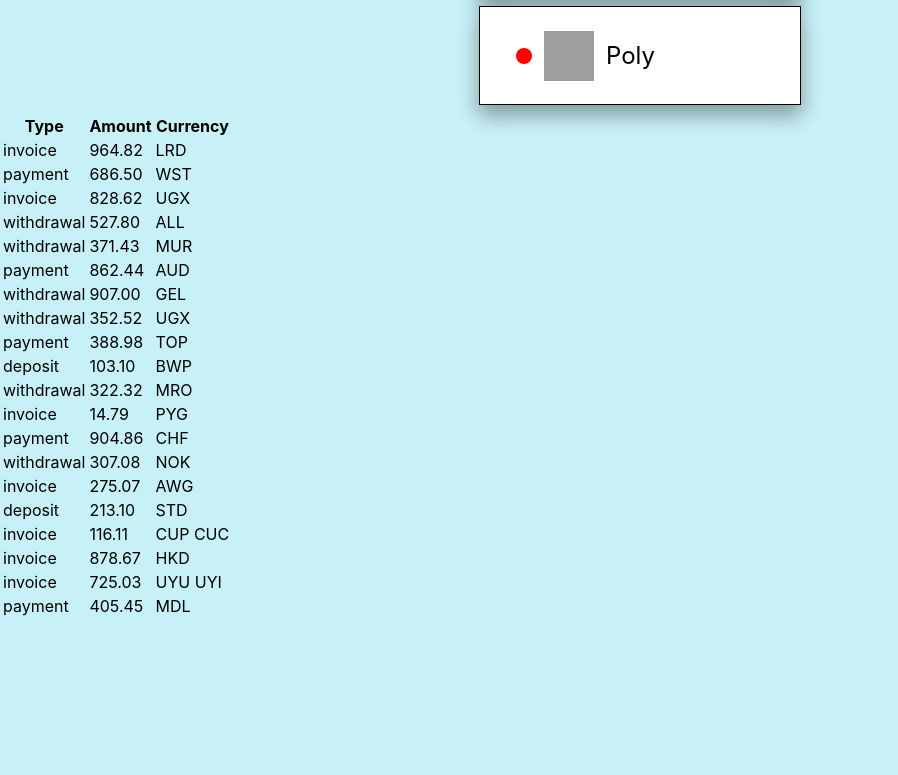
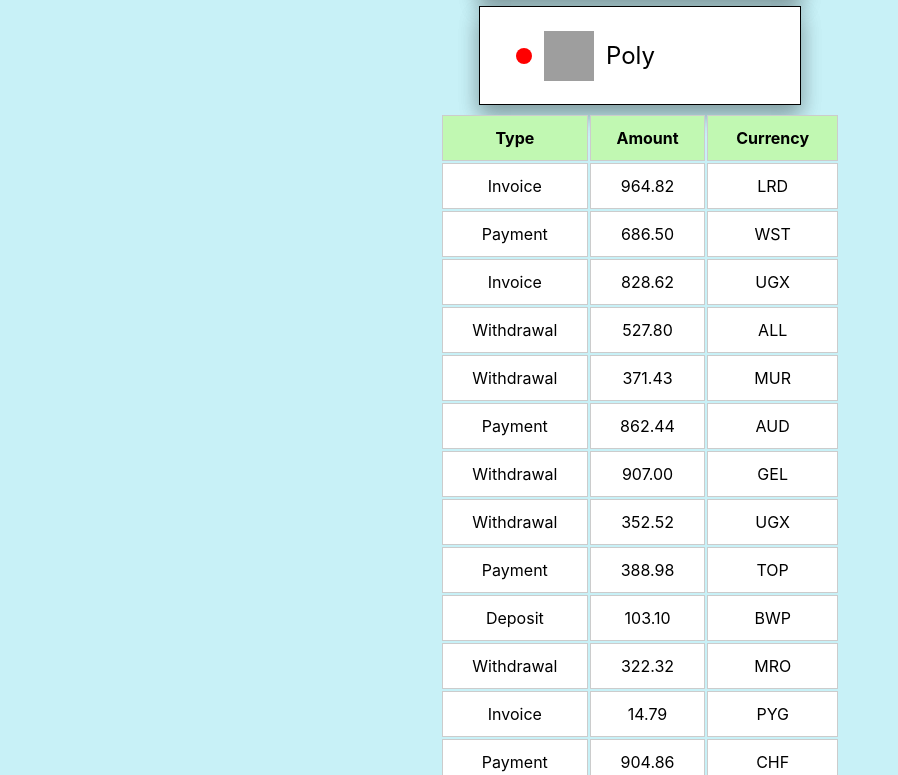
Before and after one commit to Aleksandr2905/goit-react-hw-01-components, a React (Create React App) app: page / in a window 1280 px wide. Shown: the part 1065-1840 px from the top of the page, without its empty margins (0-898 px from the left). Before the commit the page ends 1684 px from the top, so only its background shows below. Built offline with nearby package versions, Linux system fonts and the light colour scheme; grey boxes are pictures that could not be loaded.

Commit message:
style task04

```diff
--- a/src/components/friendListItem/FriendListItem.jsx
+++ b/src/components/friendListItem/FriendListItem.jsx
@@ -3,10 +3,10 @@ import { Item, Status, Avatar, Name } from './FriendListItem.styled';
 
 export const FriendListItem = ({ friends }) => {
   return friends.map(({ avatar, name, isOnline, id }) => (
-    <Item key={id} className="item">
-      <Status className="status">{isOnline}</Status>
-      <Avatar className="avatar" src={avatar} alt="User avatar" width="48" />
-      <Name className="name">{name}</Name>
+    <Item key={id}>
+      <Status>{isOnline}</Status>
+      <Avatar src={avatar} alt="User avatar" width="48" />
+      <Name>{name}</Name>
     </Item>
   ));
 };
--- a/src/components/transactionHistory/TransactionHistory.jsx
+++ b/src/components/transactionHistory/TransactionHistory.jsx
@@ -1,24 +1,30 @@
 import React from 'react';
+import {
+  Table,
+  Thead,
+  TableHeader,
+  TableData,
+} from './TransactionHistory.styled';
 
 export const TransactionHistory = ({ items }) => {
   return (
-    <table className="transaction-history">
-      <thead>
+    <Table>
+      <Thead>
         <tr>
-          <th>Type</th>
-          <th>Amount</th>
-          <th>Currency</th>
+          <TableHeader>Type</TableHeader>
+          <TableHeader>Amount</TableHeader>
+          <TableHeader>Currency</TableHeader>
         </tr>
-      </thead>
+      </Thead>
       <tbody>
         {items.map(({ id, type, amount, currency }) => (
           <tr key={id}>
-            <td>{type}</td>
-            <td>{amount}</td>
-            <td>{currency}</td>
+            <TableData>{type}</TableData>
+            <TableData>{amount}</TableData>
+            <TableData>{currency}</TableData>
           </tr>
         ))}
       </tbody>
-    </table>
+    </Table>
   );
 };
--- /dev/null
+++ b/src/components/transactionHistory/TransactionHistory.styled.js
@@ -0,0 +1,24 @@
+import styled from 'styled-components';
+
+export const Table = styled.table`
+  width: 400px;
+  margin: 0 auto;
+`;
+
+export const Thead = styled.thead`
+  background-color: #c1f8b2;
+`;
+
+export const TableHeader = styled.th`
+  text-align: center;
+  padding: 12px;
+  border: 1px solid #ccc;
+`;
+
+export const TableData = styled.td`
+  text-align: center;
+  padding: 12px;
+  background-color: #fff;
+  border: 1px solid #ccc;
+  text-transform: capitalize;
+`;
```
